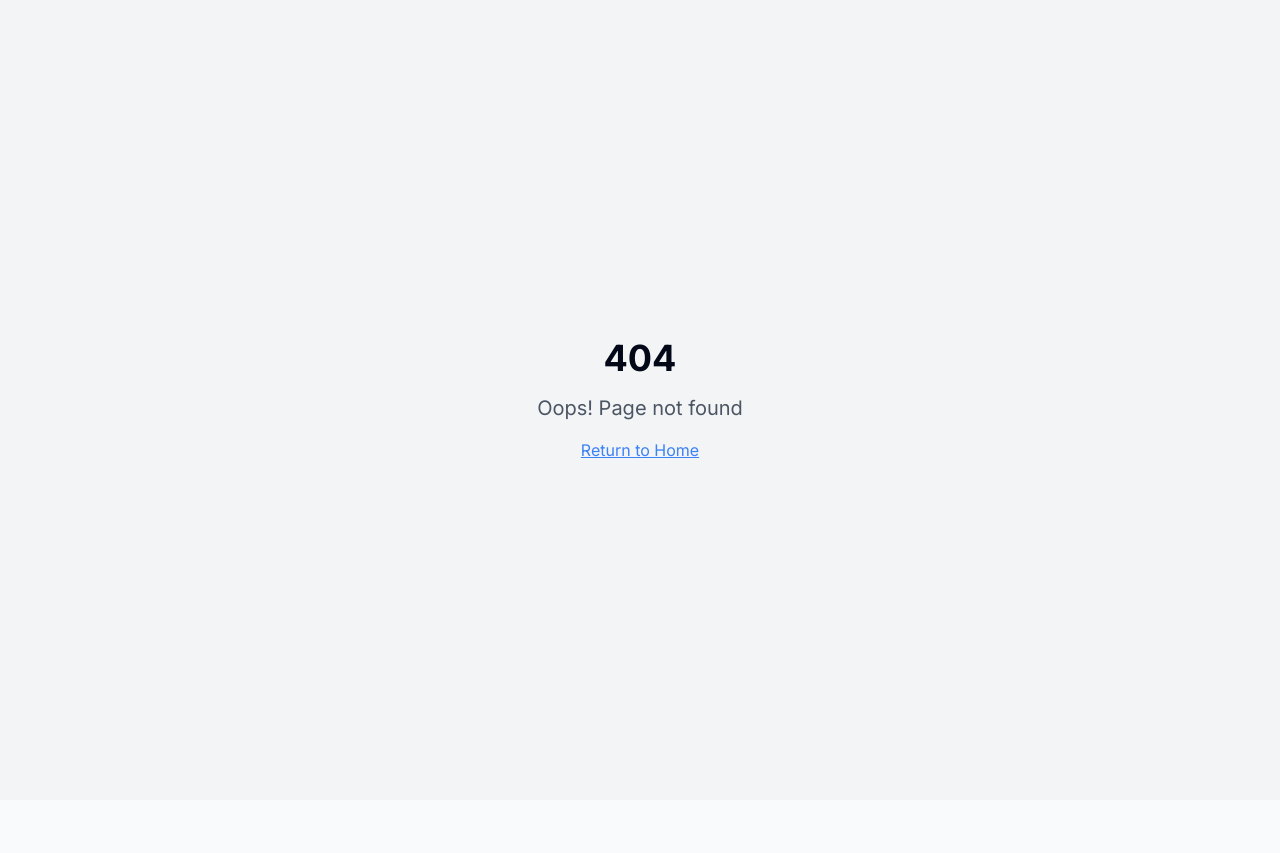
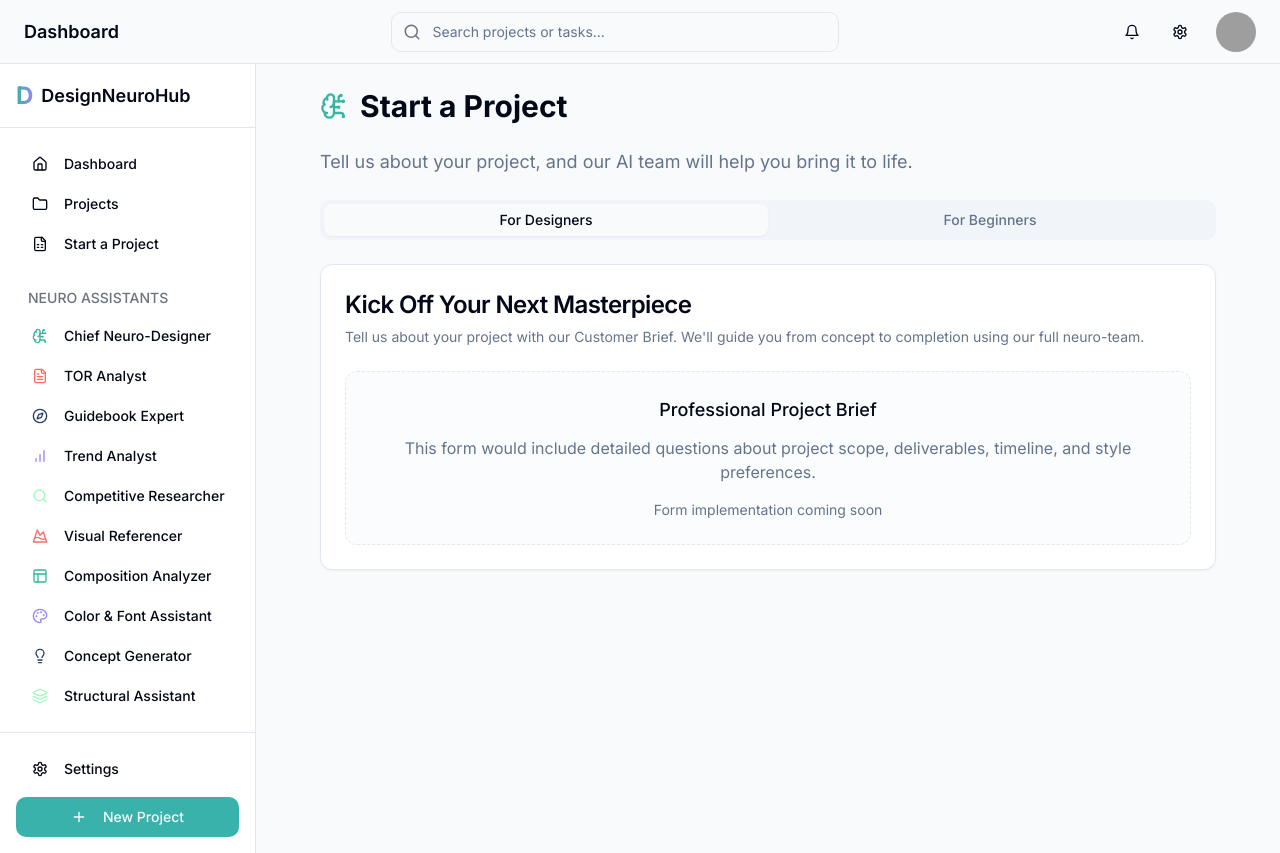
Before and after one commit to Cleschoff/design-neuro-hub, a React (Vite) app: page /dashboard/start-project in a window 1280 px wide. Before the commit this address had no page. Before the commit the page ends 800 px from the top, so only its background shows below. Built offline with nearby package versions, Linux system fonts and the light colour scheme; grey boxes are pictures that could not be loaded.

Commit message:
Add "Start a Project" menu item
Adds a "Start a Project" menu item to the navigation, linking to the customer brief form. This is the entry point for starting a new design project.

```diff
--- a/src/App.tsx
+++ b/src/App.tsx
@@ -14,6 +14,7 @@ import Features from "./pages/Features";
 import Pricing from "./pages/Pricing";
 import Community from "./pages/Community";
 import NotFound from "./pages/NotFound";
+import StartProject from "./pages/StartProject";
 
 const queryClient = new QueryClient();
 
@@ -31,6 +32,7 @@ const App = () => (
             <Route path="/community" element={<Community />} />
             <Route path="/dashboard" element={<Dashboard />} />
             <Route path="/dashboard/neuro/:id" element={<NeuroDetail />} />
+            <Route path="/dashboard/start-project" element={<StartProject />} />
             {/* ADD ALL CUSTOM ROUTES ABOVE THE CATCH-ALL "*" ROUTE */}
             <Route path="*" element={<NotFound />} />
           </Routes>
--- a/src/components/DashboardSidebar.tsx
+++ b/src/components/DashboardSidebar.tsx
@@ -3,7 +3,7 @@ import { cn } from "@/lib/utils";
 import {
   BrainCircuit, Palette, Layout, Lightbulb,
   BarChart, Search, FileText, Layers, Compass, MountainSnow,
-  Folder, Home, Plus, Settings
+  Folder, Home, Plus, Settings, FileSpreadsheet
 } from "lucide-react";
 import { Button } from "@/components/ui/button";
 import { Link } from "react-router-dom";
@@ -104,6 +104,12 @@ const DashboardSidebar = ({ sidebarOpen }: DashboardSidebarProps) => {
               Projects
             </Button>
           </Link>
+          <Link to="/dashboard/start-project">
+            <Button variant="ghost" className="w-full justify-start">
+              <FileSpreadsheet size={18} className="mr-2" />
+              Start a Project
+            </Button>
+          </Link>
         </div>
 
         <div>
@@ -130,7 +136,7 @@ const DashboardSidebar = ({ sidebarOpen }: DashboardSidebarProps) => {
             Settings
           </Button>
         </Link>
-        <Link to="/dashboard/new-project">
+        <Link to="/dashboard/start-project">
           <Button className="w-full mt-2 bg-primary">
             <Plus size={18} className="mr-2" />
             New Project
--- /dev/null
+++ b/src/pages/StartProject.tsx
@@ -0,0 +1,102 @@
+
+import DashboardHeader from "@/components/DashboardHeader";
+import DashboardSidebar from "@/components/DashboardSidebar";
+import { useState } from "react";
+import {
+  Card,
+  CardContent,
+  CardDescription,
+  CardHeader,
+  CardTitle
+} from "@/components/ui/card";
+import { Tabs, TabsContent, TabsList, TabsTrigger } from "@/components/ui/tabs";
+import { BrainCircuit } from "lucide-react";
+
+const StartProject = () => {
+  const [sidebarOpen, setSidebarOpen] = useState(true);
+
+  const toggleSidebar = () => {
+    setSidebarOpen(!sidebarOpen);
+  };
+
+  return (
+    <div className="min-h-screen flex flex-col">
+      <DashboardHeader toggleSidebar={toggleSidebar} sidebarOpen={sidebarOpen} />
+
+      <div className="flex flex-1 overflow-hidden">
+        <DashboardSidebar sidebarOpen={sidebarOpen} />
+
+        <main className="flex-1 overflow-y-auto p-4 md:p-6 transition-all">
+          <div className="max-w-4xl mx-auto space-y-6">
+            <div className="flex items-center gap-3 mb-6">
+              <BrainCircuit size={28} className="text-neuro-teal" />
+              <h1 className="text-3xl font-bold">Start a Project</h1>
+            </div>
+
+            <p className="text-muted-foreground text-lg mb-8">
+              Tell us about your project, and our AI team will help you bring it to life.
+            </p>
+
+            <Tabs defaultValue="designer" className="space-y-6">
+              <TabsList className="grid w-full grid-cols-2">
+                <TabsTrigger value="designer">For Designers</TabsTrigger>
+                <TabsTrigger value="beginner">For Beginners</TabsTrigger>
+              </TabsList>
+
+              <TabsContent value="designer">
+                <Card>
+                  <CardHeader>
+                    <CardTitle className="text-2xl">Kick Off Your Next Masterpiece</CardTitle>
+                    <CardDescription>
+                      Tell us about your project with our Customer Brief. We'll guide you from concept to completion using our full neuro-team.
+                    </CardDescription>
+                  </CardHeader>
+                  <CardContent>
+                    <CustomerBriefFormPlaceholder userType="designer" />
+                  </CardContent>
+                </Card>
+              </TabsContent>
+
+              <TabsContent value="beginner">
+                <Card>
+                  <CardHeader>
+                    <CardTitle className="text-2xl">Let's Create Something Amazing Together</CardTitle>
+                    <CardDescription>
+                      Answer a few questions in our Customer Brief, and we'll build a design for you—no experience needed!
+                    </CardDescription>
+                  </CardHeader>
+                  <CardContent>
+                    <CustomerBriefFormPlaceholder userType="beginner" />
+                  </CardContent>
+                </Card>
+              </TabsContent>
+            </Tabs>
+          </div>
+        </main>
+      </div>
+    </div>
+  );
+};
+
+// Placeholder component for the form - would be replaced with a real form implementation
+const CustomerBriefFormPlaceholder = ({ userType }: { userType: "designer" | "beginner" }) => {
+  return (
+    <div className="p-6 border border-dashed rounded-lg text-center bg-muted/30">
+      <h3 className="text-lg font-medium mb-3">
+        {userType === "designer"
+          ? "Professional Project Brief"
+          : "Simple Project Questionnaire"}
+      </h3>
+      <p className="text-muted-foreground mb-4">
+        {userType === "designer"
+          ? "This form would include detailed questions about project scope, deliverables, timeline, and style preferences."
+          : "This form would include basic questions about what you want to create, colors, and general style."}
+      </p>
+      <p className="text-sm text-muted-foreground">
+        Form implementation coming soon
+      </p>
+    </div>
+  );
+};
+
+export default StartProject;
```
